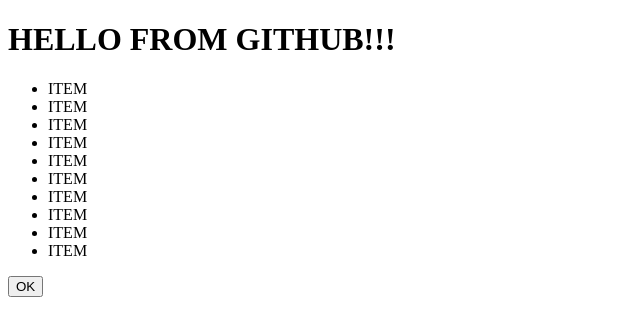
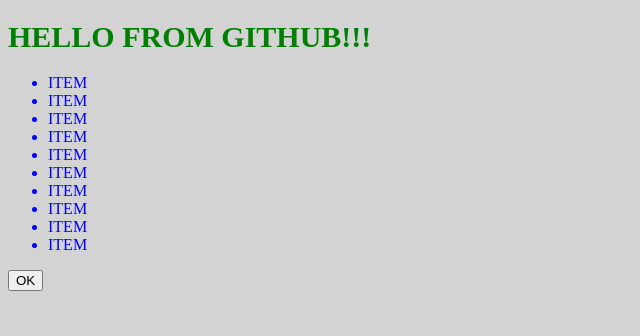
Before and after one commit to Oleksandr-CBS/VSC_EXEMP, a plain HTML site: page index.html in a window 1280 px wide. Shown: the whole page, without its empty margins (0-640 px from the left). Drawn offline with Linux system fonts and the light colour scheme.

Commit message:
Add style

```diff
--- a/index.html
+++ b/index.html
@@ -4,6 +4,7 @@
     <meta charset="UTF-8">
     <meta name="viewport" content="width=device-width, initial-scale=1.0">
     <title>Document</title>
+    <link rel="stylesheet" href="style.css">
 </head>
 <body>
     <h1>HELLO FROM GITHUB!!!</h1>
--- /dev/null
+++ b/style.css
@@ -0,0 +1,12 @@
+body {
+  background-color: lightgrey;
+}
+
+h1 {
+    color:green;
+    font-size: 30px;
+}
+
+li {
+    color:blue;
+}
```
